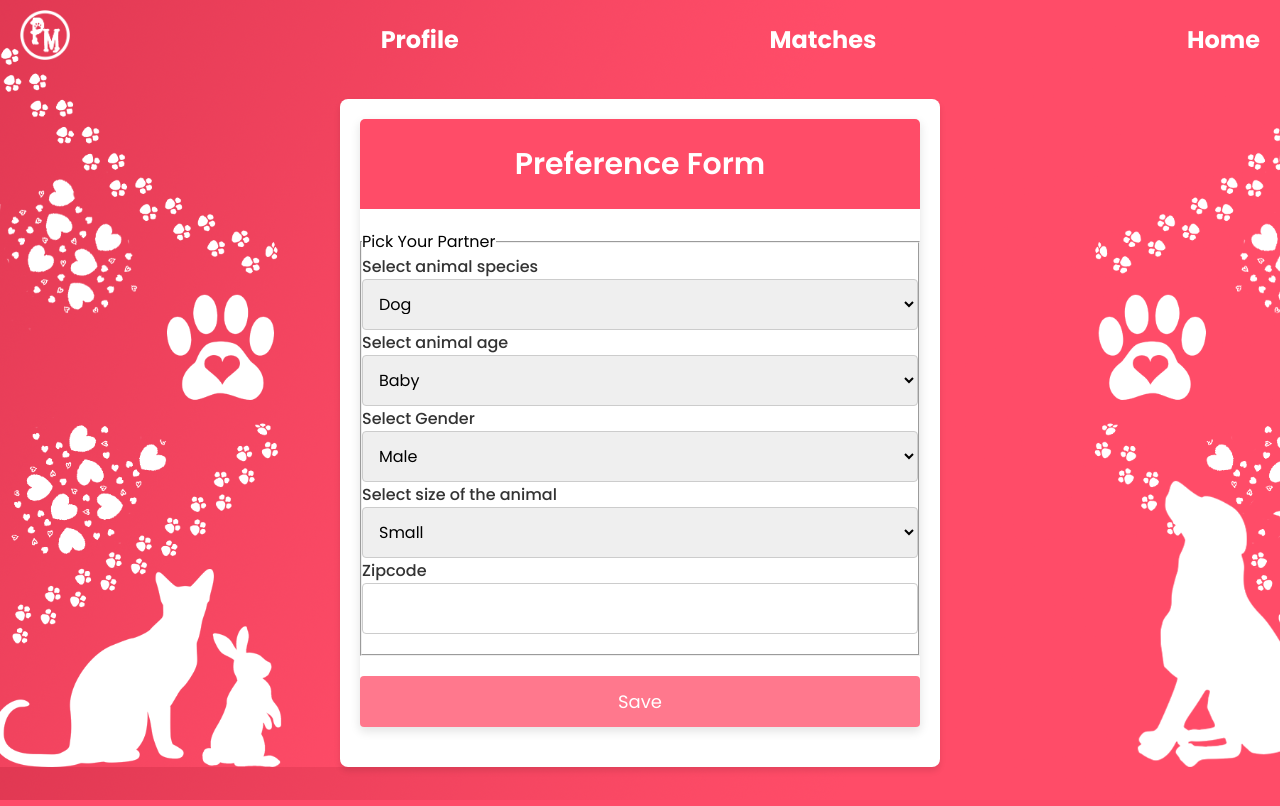
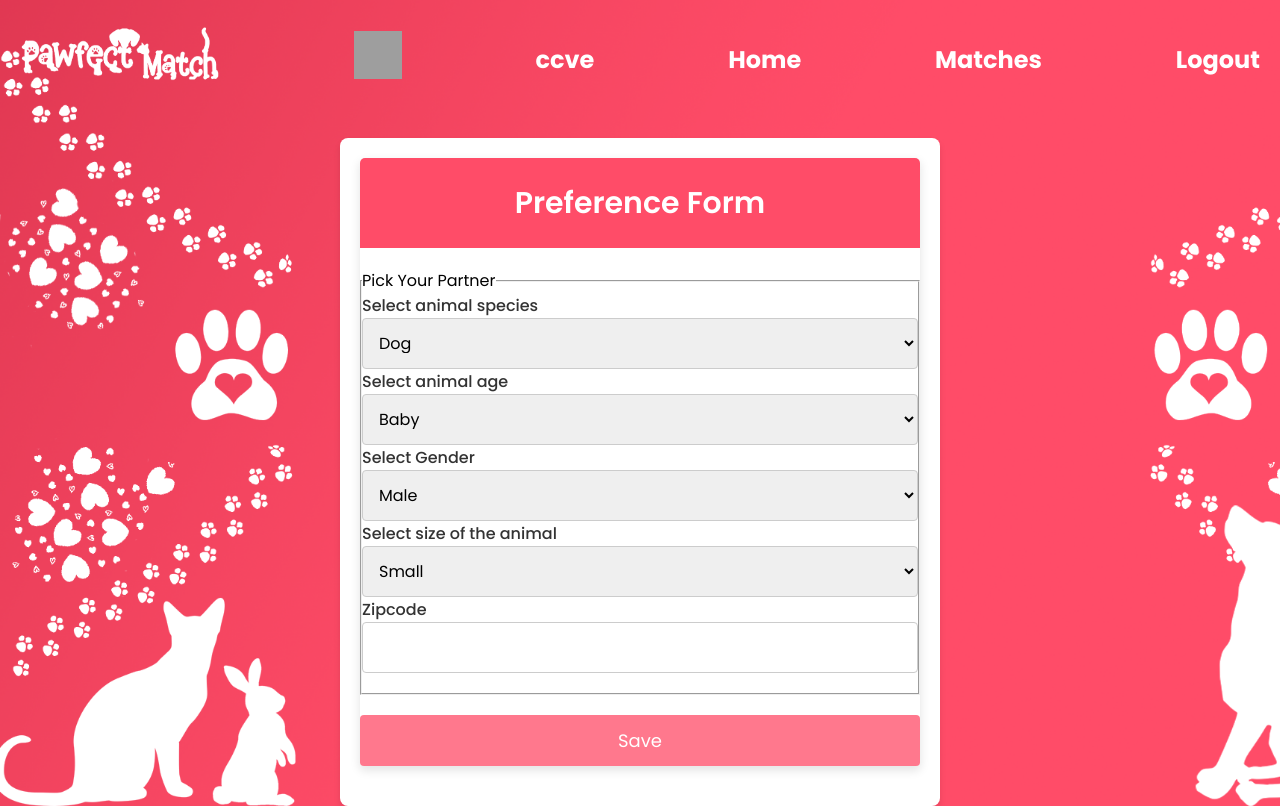
Before and after one commit to ccve01/PawfectMatch, a Flask app: page /preference.html in a window 1280 px wide. Run offline with Flask 3, Linux system fonts and the light colour scheme; a user stored in the database is signed in; grey boxes are pictures that could not be loaded.

Commit message:
added log out button

```diff
--- a/templates/preference.html
+++ b/templates/preference.html
@@ -20,13 +20,19 @@
   {% endfor %}
   {% endif %}
   {% endwith %}
+  <div class="header1">
+		<a class="title" href="index.html"><img src="../static/images/pmwhitelogo.png" width=200px alt="Logo" class="logo"></a>
+		{% if not current_user.User_image=='None' %}
+		<div class="title">
+			<img src="{{current_user.User_image}}" width= 48px height= 48px alt="No Image Avaliable" />
+		</div>
+		{% endif %}
+		<a class="title" href="profile.html">{{current_user.username}}</a>
+    <a class="title" href="match.html">Home</a>
+        <a class="title" href="likePage.html">Matches</a>
+		<a class="title" href="/logout">Logout</a>
+	</div>
   <form method="POST" action="">
-    <div class="header1">
-      <a class="title" href="index.html"><img src="../static/images/pmcircle.png" width=50px alt="Logo" class="logo"></a>
-		<a class="title" href="profile.html">Profile</a>
-        <a class="title" href="likePage.html">Matches</a>
-		<a class="title" href="matchpage.html">Home</a>
-    </div>
     {{ form.hidden_tag() }}
     <div class="container">
       <div class="wrapper">
```
Also changed, not shown: templates/likePage.html (+10 -8 lines), templates/matchpage.html (+7 -5 lines), templates/profile.html (+13 -6 lines), instance/site.db (deleted).
